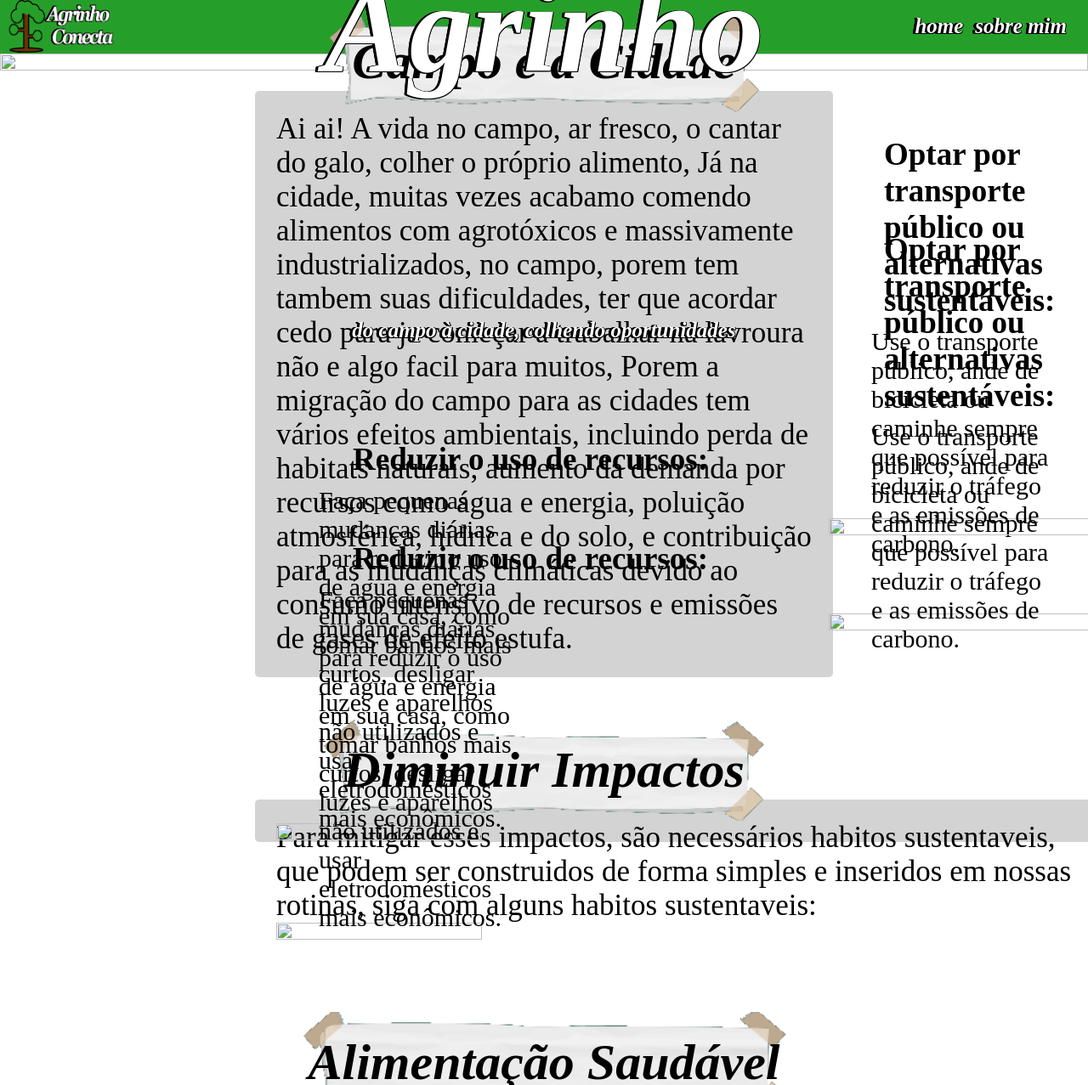
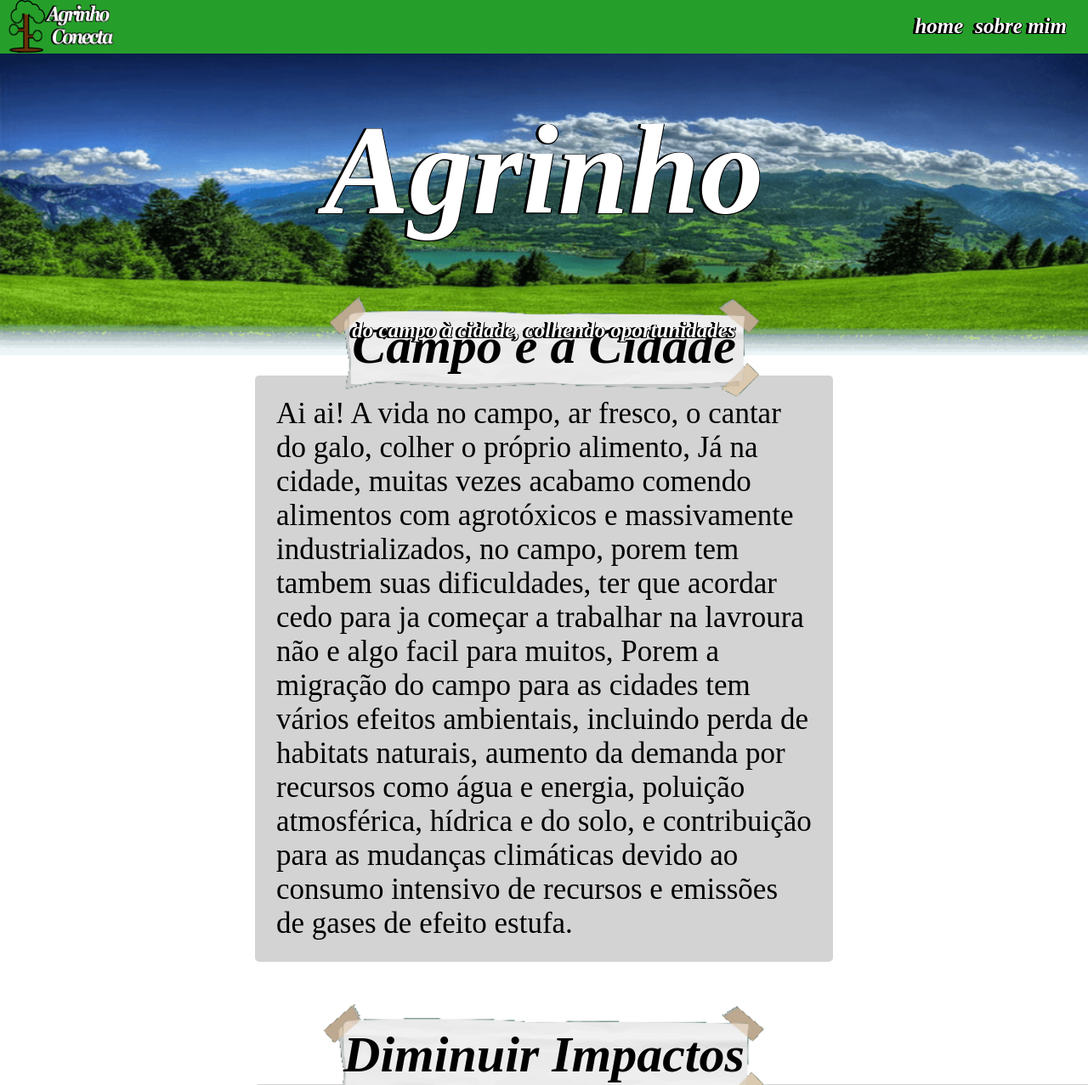
Before and after one commit to GregoryMisturiniMoreira/GregoryMisturiniMoreira.github.io, a plain HTML site: page index.html in a window 1280 px wide. Shown: the top 1277 px of the page at 85% size. Drawn offline with Linux system fonts and the light colour scheme.

Commit message:
Update index.html

```diff
--- a/index.html
+++ b/index.html
@@ -24,7 +24,7 @@
         <div class="titulo">
                   <h1>Agrinho<br></h1>
                   <h2>do campo à cidade, colhendo oportunidades<br></h2>
-                  <img src="imagens/imagem.png"><br>
+                  <img src="imagem.png"><br>
         </div>
           <div class="tituloA">
                   <t>Campo e a Cidade</t>
@@ -41,22 +41,22 @@
                Para mitigar esses impactos, são necessários habitos sustentaveis, que podem ser construidos de forma simples e inseridos em nossas rotinas, siga com alguns habitos sustentaveis:
             </p>
               <div class="note1">
-                      <img src="imagens/note.png"><br>
+                      <img src="note.png"><br>
                       <h1>Reduzir o uso de recursos:</h1>
                       <h2> Faça pequenas mudanças diárias para reduzir o uso de água e energia em sua casa, como tomar banhos mais curtos, desligar luzes e aparelhos não utilizados e usar eletrodomésticos mais econômicos.</h2>
               </div>
               <div class="note2">
-                      <img src="imagens/note.png"><br>
+                      <img src="note.png"><br>
                       <h1>Optar por transporte público ou alternativas sustentáveis:</h1>
                       <h2>Use o transporte público, ande de bicicleta ou caminhe sempre que possível para reduzir o tráfego e as emissões de carbono.</h2>
               </div>
               <div class="note3">
-                      <img src="imagens/note.png"><br>
+                      <img src="note.png"><br>
                       <h1>Reduzir o uso de recursos:</h1>
                       <h2> Faça pequenas mudanças diárias para reduzir o uso de água e energia em sua casa, como tomar banhos mais curtos, desligar luzes e aparelhos não utilizados e usar eletrodomésticos mais econômicos.</h2>
               </div>
               <div class="note4">
-                      <img src="imagens/note.png"><br>
+                      <img src="note.png"><br>
                       <h1>Optar por transporte público ou alternativas sustentáveis:</h1>
                       <h2>Use o transporte público, ande de bicicleta ou caminhe sempre que possível para reduzir o tráfego e as emissões de carbono.</h2><br>
               </div>
@@ -70,7 +70,7 @@
               </p>
               <div>
                 <div class="cumbuca">
-                  <img src="imagens/personagemCumbuca.png" alt="">
+                  <img src="personagemCumbuca.png" alt="">
                 </div>
                 <div class="TituloCc">
                   <t>
@@ -115,7 +115,7 @@
                       Consumo Consciente: Dietas equilibradas tendem a ser mais sustentáveis e incentivam o consumo de alimentos locais e sazonais, reduzindo o impacto ambiental.                    </p>
                 </div>
                 <div class="sacola">
-                  <img src="imagens/personagemSacola.png" alt="">
+                  <img src="personagemSacola.png" alt="">
                 </div>
                 <div class="TituloCe">
                   <t>Na Escola
@@ -162,7 +162,7 @@
                     </P>
                 </div>
                 <div class="Curiosidade">
-                  <img src="imagens/PersonagemCuriosidade.png" alt="">
+                  <img src="PersonagemCuriosidade.png" alt="">
                 </div>
                 <div class="TituloCu">
                   <t>Curiosidade
```
